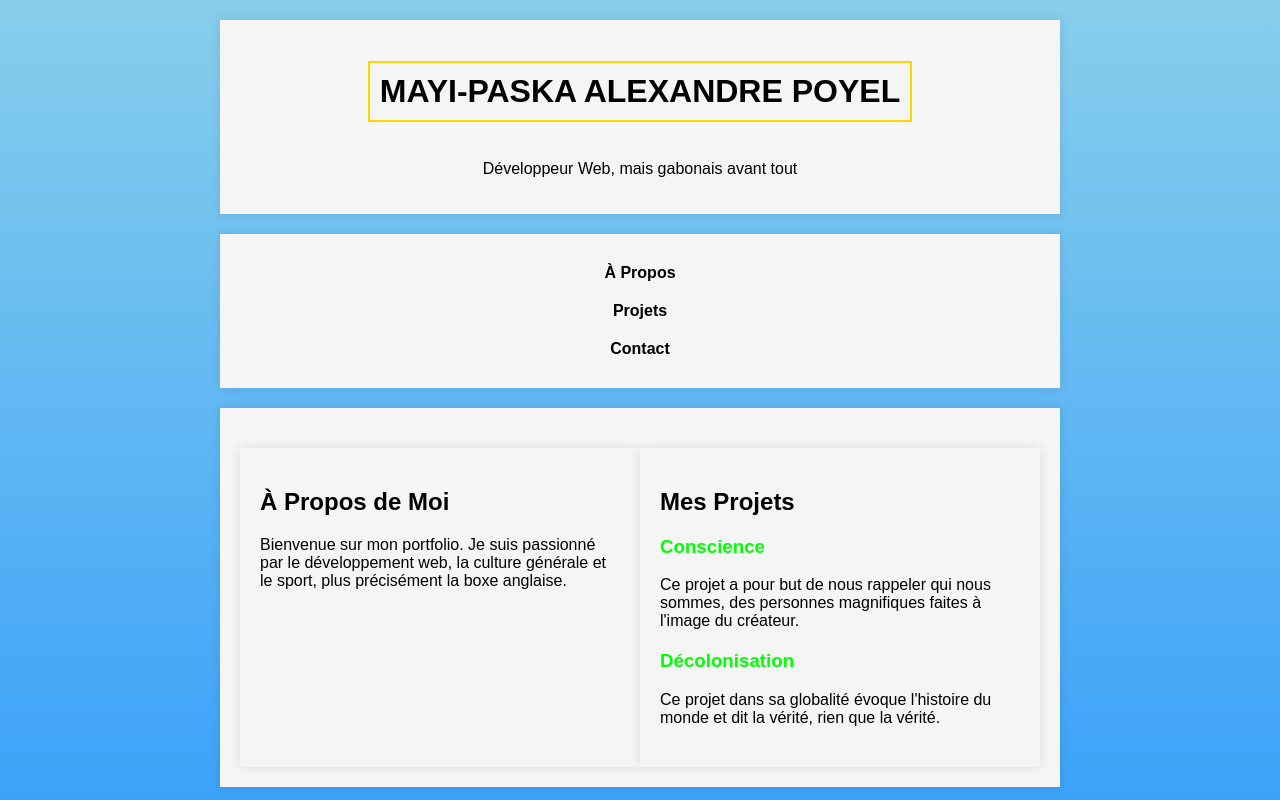
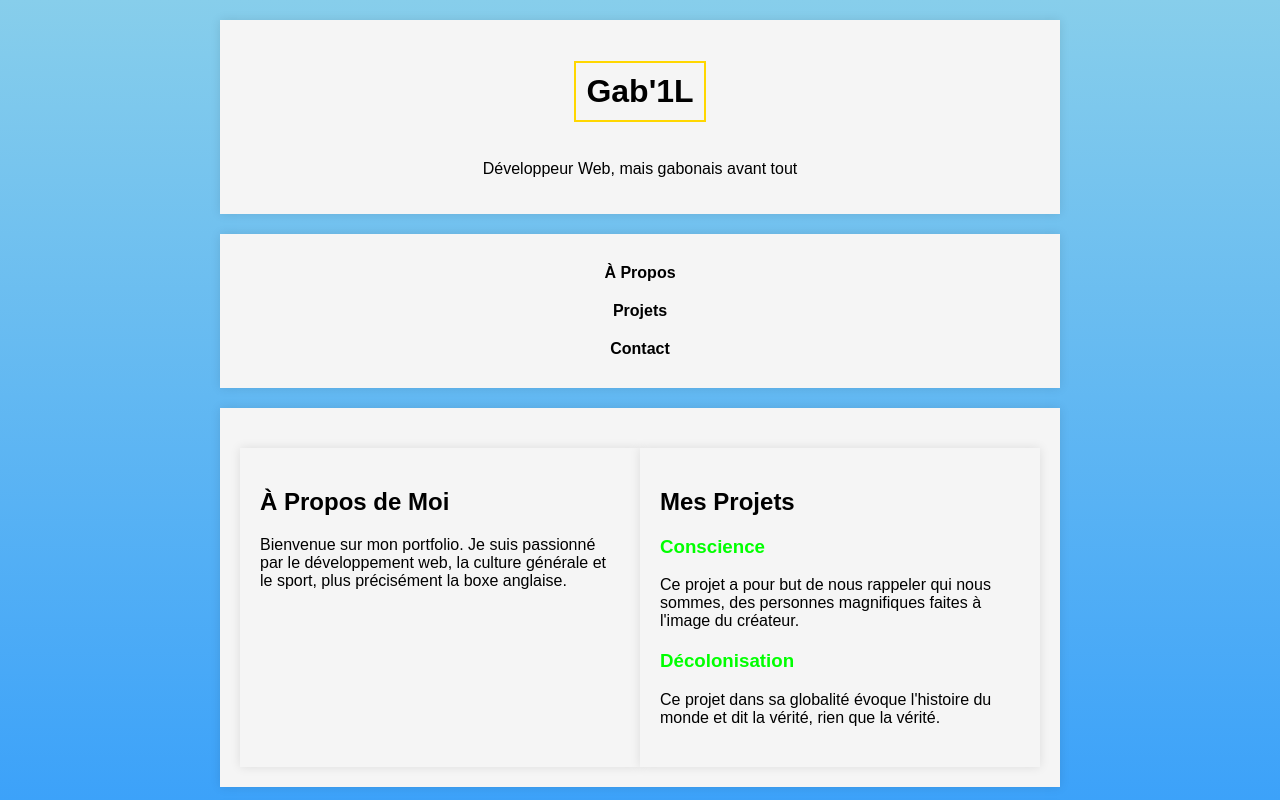
Before and after one commit to roboto9/Poyel-MP, a plain HTML site: page index.html in a window 1280 px wide. Shown: the top 800 px of the page. Drawn offline with Linux system fonts and the light colour scheme.

Commit message:
Update index.html

```diff
--- a/index.html
+++ b/index.html
@@ -3,13 +3,13 @@
 <head>
     <meta charset="UTF-8">
     <meta name="viewport" content="width=device-width, initial-scale=1.0">
-    <title>Alexandre - Portfolio</title>
+    <title>Portfolio</title>
     <link rel="stylesheet" href="styles.css">
 </head>
 <body>
 
     <header>
-        <h1>MAYI-PASKA ALEXANDRE POYEL</h1>
+        <h1>Gab'1L</h1>
         <p>Développeur Web, mais gabonais avant tout</p>
     </header>
 
```
